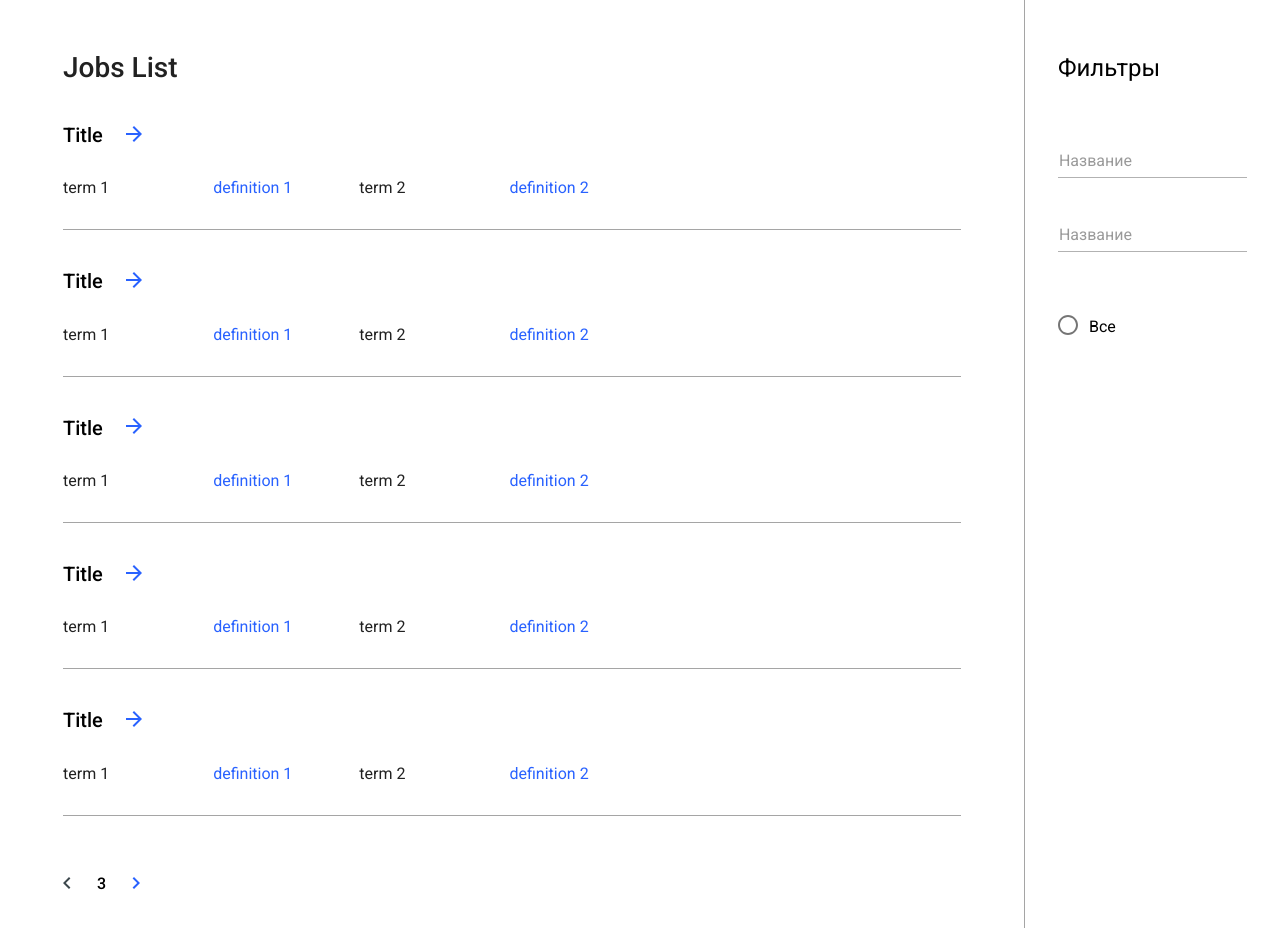
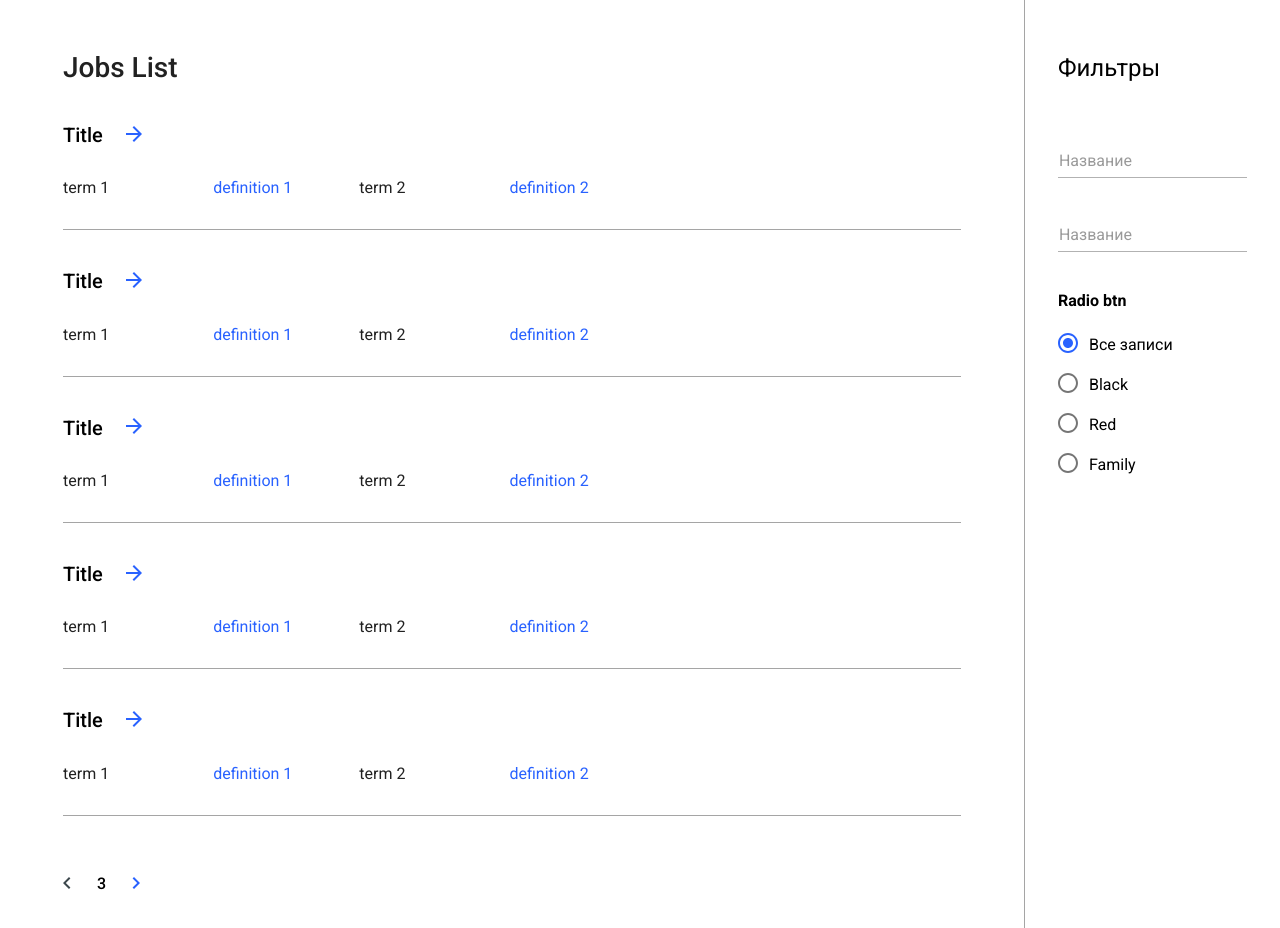
Before and after one commit to jsksru/joblist-angular, an Angular app: page / in a window 1280 px wide. Shown: the top 928 px of the page. Built offline with nearby package versions, Linux system fonts and the light colour scheme.

Commit message:
add mock data to filter

```diff
--- a/src/app/modules/widgets/filter/filter.component.html
+++ b/src/app/modules/widgets/filter/filter.component.html
@@ -5,10 +5,10 @@
       <controls-input></controls-input>
     </div>
     <div class="item">
-      <controls-multi-select></controls-multi-select>
+      <controls-multi-select [items]="filter"></controls-multi-select>
     </div>
     <div class="item">
-      <controls-radio-list></controls-radio-list>
+      <controls-radio-list title="Radio btn" [items]="radios" name="rad" [value]="null" all="Все записи"></controls-radio-list>
     </div>
   </fieldset>
 </div>
--- a/src/app/modules/widgets/filter/filter.component.ts
+++ b/src/app/modules/widgets/filter/filter.component.ts
@@ -1,15 +1,39 @@
-import { Component, OnInit } from '@angular/core';
+import { Component } from '@angular/core';
+import { MultiSelectItems } from '../../../types/controls/multi-select.types';
+import { RadioListItems } from '../../../types/controls/radio-list.types';
 
 @Component({
   selector: 'widget-filter',
   templateUrl: './filter.component.html',
   styleUrls: ['./filter.component.scss']
 })
-export class FilterComponent implements OnInit {
-
-  constructor() { }
-
-  ngOnInit(): void {
-  }
-
+export class FilterComponent {
+  filter: MultiSelectItems = [
+    {
+      value: '#000',
+      text: 'Black'
+    },
+    {
+      value: 'rgb(255,0,0)',
+      text: 'Red'
+    },
+    {
+      value: 'fam',
+      text: 'Family'
+    }
+  ];
+  radios: RadioListItems = [
+    {
+      value: '#000',
+      text: 'Black'
+    },
+    {
+      value: 'rgb(255,0,0)',
+      text: 'Red'
+    },
+    {
+      value: 'fam',
+      text: 'Family'
+    }
+  ];
 }
```
